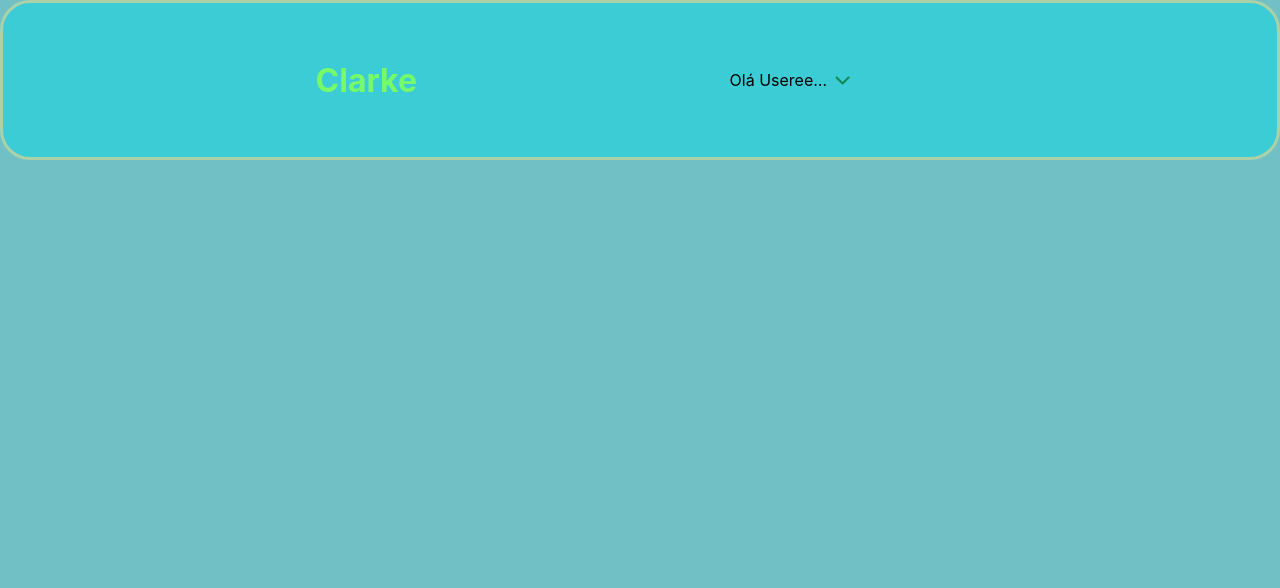
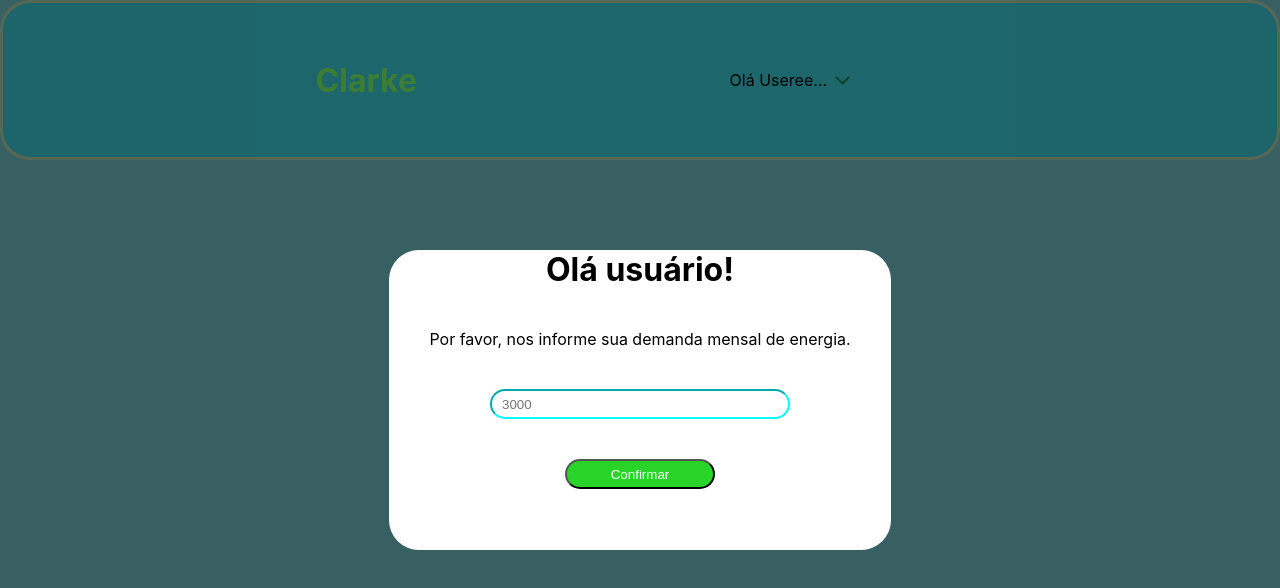
Before and after one commit to JanshenV/ClarkEnergia, a React (Create React App) app in the folder front-end/: page /home in a window 1280 px wide. Shown: the top 588 px of the page. Built offline with nearby package versions, Linux system fonts and the light colour scheme; no server answers; sample sign-in values are in the browser's storage.

Commit message:
Estilizando modalMDemand

```diff
--- /dev/null
+++ b/front-end/src/components/modalMDemand/index.jsx
@@ -0,0 +1,21 @@
+import './styles.css';
+
+
+export default function ModalMDemand() {
+    return (
+        <div className='mdemand-backdrop'>
+            <div className="mdemand-modal">
+                <h1>Olá usuário!</h1>
+                <p>Por favor, nos informe sua demanda mensal de energia.</p>
+
+                <input
+                    type="number"
+                    required
+                    placeholder='3000'
+                />
+
+                <button>Confirmar</button>
+            </div>
+        </div>
+    )
+}
--- /dev/null
+++ b/front-end/src/components/modalMDemand/styles.css
@@ -0,0 +1,48 @@
+.mdemand-backdrop {
+    background: rgba(0, 0, 0, 0.5);
+    position: fixed;
+    top: 0;
+    right: 0;
+    left: 0;
+    bottom: 0;
+    display: flex;
+    align-items: center;
+    justify-content: center;
+    min-height: 100vh;
+}
+
+.mdemand-modal {
+    background-color: white;
+    display: flex;
+    flex-direction: column;
+    align-items: center;
+    height: 300px;
+    border-radius: 30px;
+}
+
+.mdemand-modal p {
+    padding: 40px;
+}
+
+.mdemand-modal input {
+    width: 300px;
+    height: 30px;
+    border-radius: 20px;
+    border-color: aqua;
+    margin-bottom: 40px;
+    padding: 10px;
+}
+
+.mdemand-modal button {
+    width: 150px;
+    height: 30px;
+    border-radius: 20px;
+    background: rgb(40, 212, 40);
+    color: white;
+    cursor: pointer;
+}
+
+.mdemand-modal button:hover {
+    background: white;
+    color: rgb(40, 212, 40);
+}
--- a/front-end/src/pages/home/index.jsx
+++ b/front-end/src/pages/home/index.jsx
@@ -1,13 +1,12 @@
 import useGlobal from '../../hooks/useGlobal';
 import HomeHeader from '../../components/homeHeader';
+import ModalMDemand from '../../components/modalMDemand';
 import './styles.css';
 import { useNavigate } from 'react-router-dom';
 
 export default function Home() {
 
-    const {
-         useEffect, token
-    } = useGlobal();
+    const {useEffect, token} = useGlobal();
     const navigate = useNavigate();
 
     useEffect(() => {
@@ -16,11 +15,10 @@ export default function Home() {
 
 
 
-
-
     return (
         <div className="home-container">
-            <HomeHeader/>
+            <HomeHeader />
+            <ModalMDemand/>
         </div>
     )
 }
```
